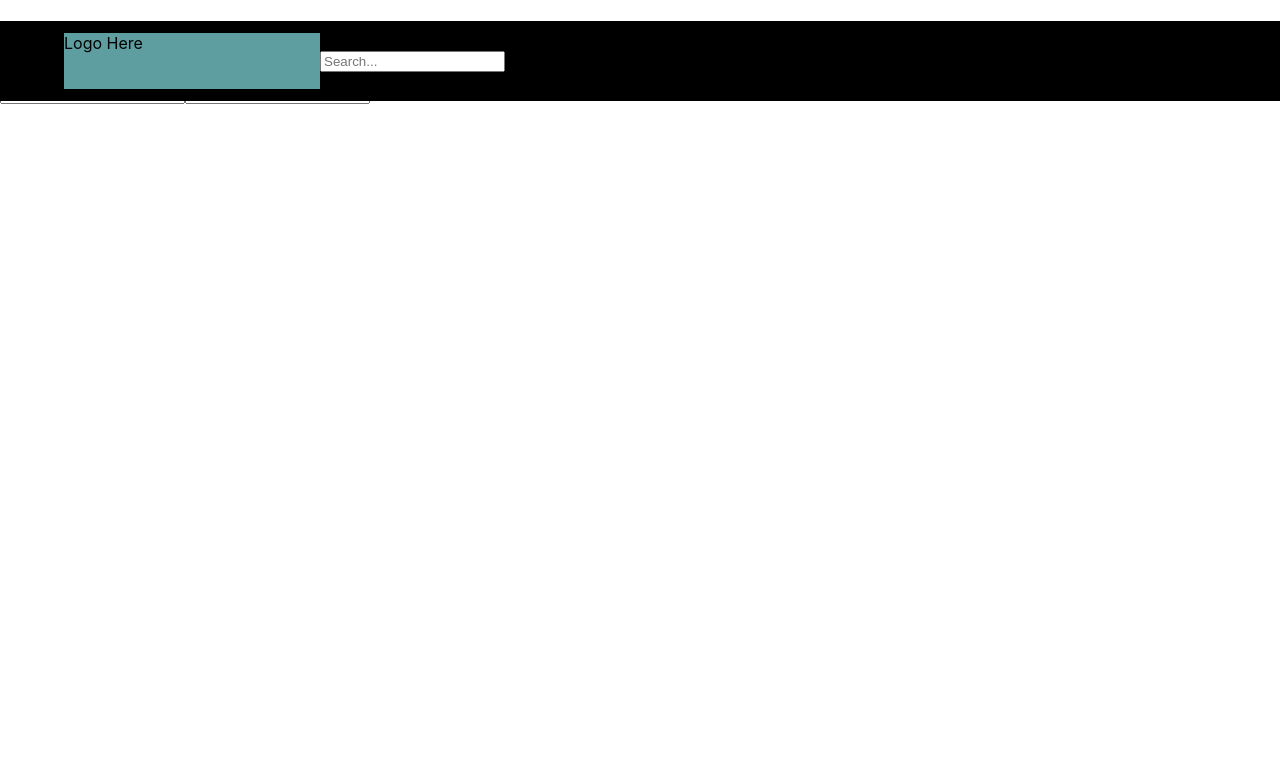
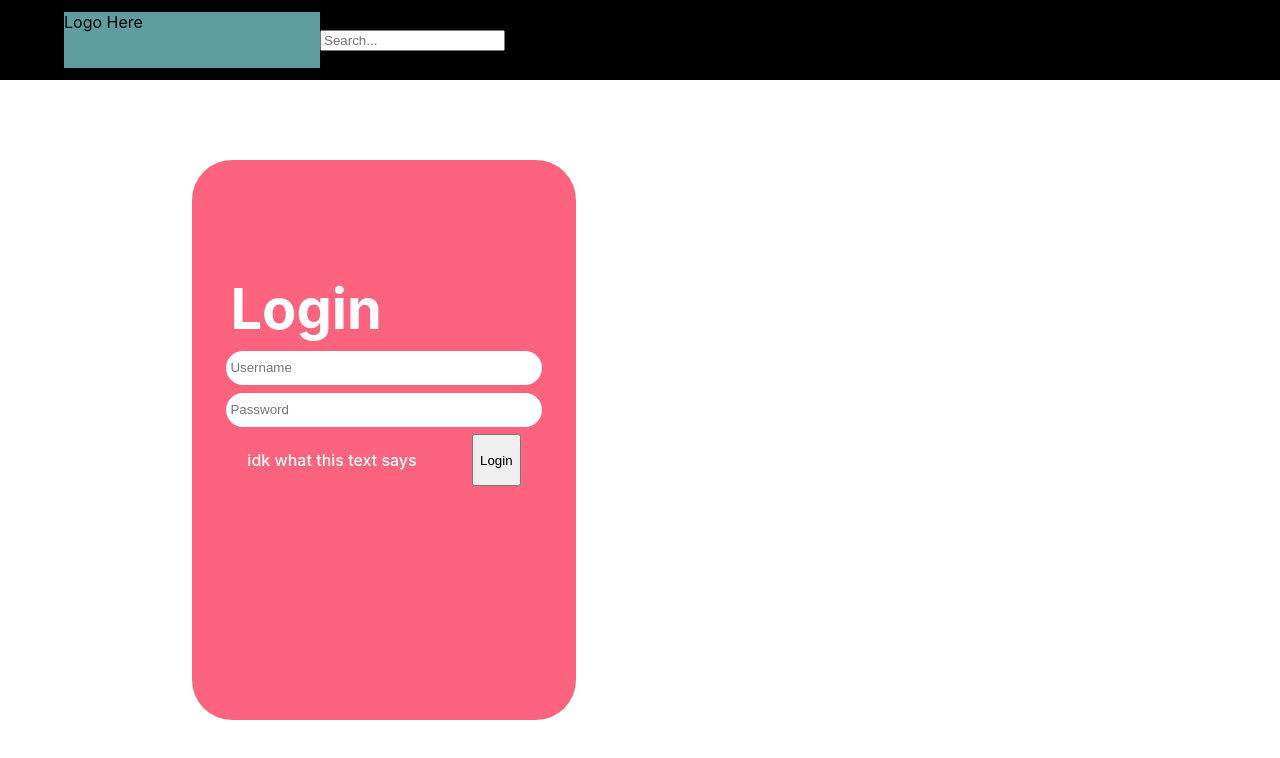
Before and after one commit to Aspe1ta/mnemonics, a React (Create React App) app: page /login in a window 1280 px wide. Shown: the top 758 px of the page. Built offline with nearby package versions, Linux system fonts and the light colour scheme.

Commit message:
Almost done login page

```diff
--- a/src/components/login/login.js
+++ b/src/components/login/login.js
@@ -19,12 +19,17 @@ class Login extends React.Component {
                 <form className="loginForm">
                     <input className="loginInput" placeholder="Username"></input>
                     <input className="loginInput" type="password" placeholder="Password"></input>
+                    <div className="bottomFormContain">
+                        <p className="loginBottomText">idk what this text says</p>
+                        <button className="loginButton">Login</button>
+                    </div>
                 </form>
             </div>
 
             <div className="registerContain">
 
             </div>
+
           </div>
         </>
       );
--- a/src/components/login/login.scss
+++ b/src/components/login/login.scss
@@ -0,0 +1,58 @@
+.loginContain{
+padding-top: 10vh;
+width: 90vw;
+margin-right: 5vw;
+margin-left: 5vw;
+}
+
+.formContain{
+    margin-top: 10vh;
+    height:70vh;
+    width:30vw;
+    background-color:#FB637E;
+    border-radius: 40px;
+    margin-left: 10vw;
+}
+
+.loginText{
+padding-top: 30%;
+width: 80%;
+padding-left: 10%;
+color: white;
+font-size: 3.5em;
+margin-bottom: 0%;
+}
+
+.loginForm{
+display: flex;
+flex-direction: column;
+align-items: center;
+height: 50%;
+
+}
+
+.loginInput{
+    width: 80%;
+    height: 10%;
+    margin-top: 2%;
+    border-radius: 40px;
+    border-color: transparent;
+
+}
+
+.bottomFormContain{
+margin-top: 2%;
+display: flex;
+justify-content: space-evenly;
+width: 100%;
+color: white;
+font-weight: 500;
+}
+
+.loginBottomText{
+
+}
+
+.loginButton{
+
+}
```
